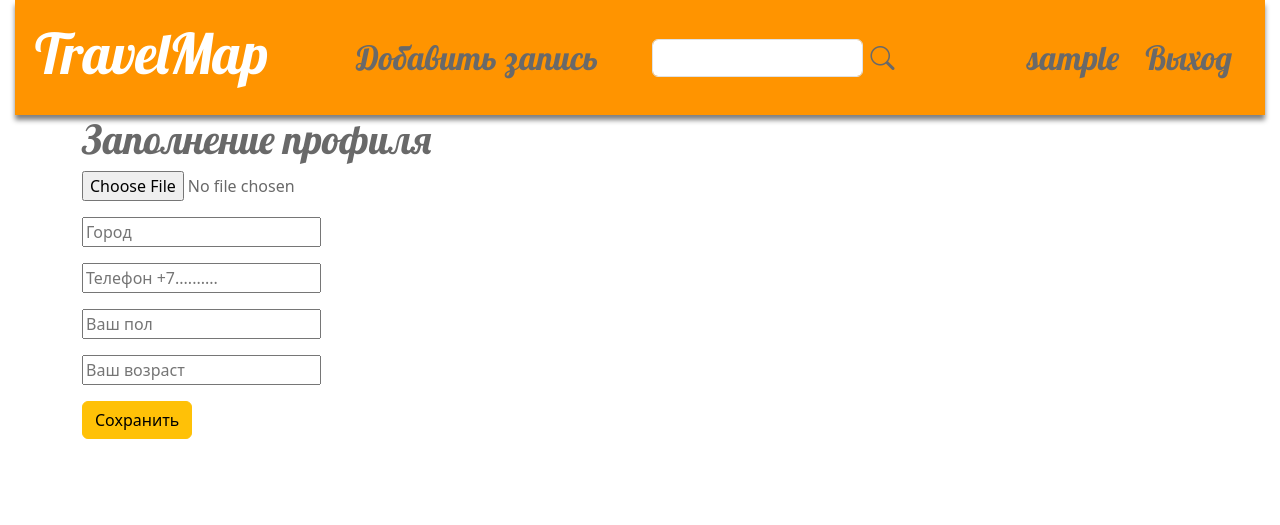
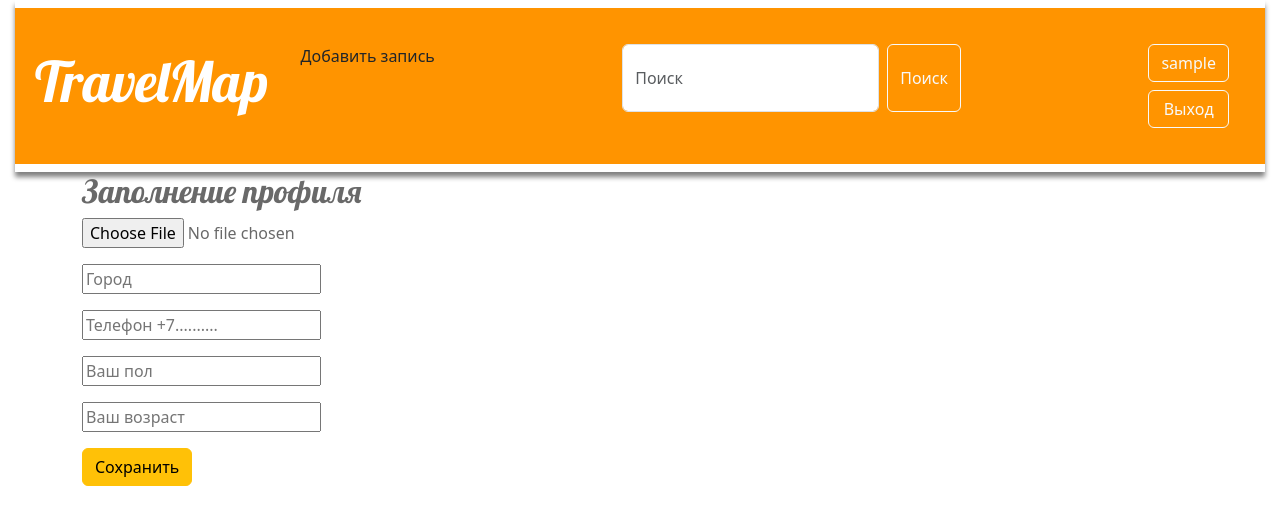
Before and after one commit to phk70/diplom_blog, a Django app: page /users/profile/ in a window 1280 px wide. Shown: the top 525 px of the page. Run offline with Django 5.2, Linux system fonts and the light colour scheme; the visitor is signed in with stand-in values (Sample User, id 1).

Commit message:
Много много верстки + адаптивность под малые экраны

```diff
--- a/blog/static/css/blog.css
+++ b/blog/static/css/blog.css
@@ -7,13 +7,6 @@ body {
     padding-left: 15px;
     padding-right: 15px;
     color: dimgray;
-}
-
-.page-header {
-    background-color: #ff9400;
-    margin-top: 0;
-    padding: 20px 20px 20px 20px;
-    min-width: 910px;
 }
 
 nav {
@@ -31,8 +24,6 @@ nav {
     font-size: 42pt;
     text-decoration: none;
 }
-
-
 
 .text-body {
     font-family: 'Lobster', cursive;
@@ -61,13 +52,6 @@ h1, h2, h3, h4 {
 .post-form textarea, .post-form input {
     width: 100%;
 }
-/*
-.top-menu, .top-menu:hover, .top-menu:visited {
-    color: #ffffff;
-    float: right;
-    font-size: 26pt;
-    margin-right: 20px;
-} */
 
 .post {
     box-shadow: 0px 5px 5px gray;
@@ -86,7 +70,7 @@ h1, h2, h3, h4 {
     text-decoration: none;
 }
 
-.post h1, .post p {
+.post h1, .post p, .post a h2 {
     color: dimgray
 }
 
@@ -105,3 +89,114 @@ h1, h2, h3, h4 {
 .published p {
     text-align: end;
 }
+
+.page-header {
+    background-color: #ff9400;
+    margin-top: 0;
+    padding: 20px 20px 20px 20px;
+    max-width: 100%;
+    overflow-x: hidden;
+}
+
+  @media (max-width: 767px) {
+
+  }
+
+  @media (max-width: 768px) {
+      .post {
+          min-width: auto;
+      }
+
+      .page-header h1, .page-header h1 a {
+          font-size: 28pt;
+      }
+
+      .text-body {
+          font-size: 18pt;
+      }
+  }
+  @media (max-width: 1199px) {
+      .navbar-toggler {
+          display: block;
+      }
+
+      .offcanvas {
+          background-color: #ff9400;
+      }
+
+      .navbar-collapse {
+          position: absolute;
+          top: 100%;
+          left: 0;
+          right: 0;
+          background-color: #ff9400;
+          padding: 1rem;
+          z-index: 1000;
+      }
+
+      .navbar-nav {
+          flex-direction: column;
+      }
+
+      .navbar-nav .nav-item {
+          margin-bottom: 0.5rem;
+      }
+
+      .form-inline {
+          flex-direction: column;
+          align-items: stretch;
+      }
+
+      .form-inline .form-control {
+          margin-right: 0;
+          margin-bottom: 0.5rem;
+      }
+
+      .btn-group {
+          display: flex;
+          flex-direction: column;
+      }
+
+      .btn-group .btn {
+          margin-bottom: 0.5rem;
+      }
+  }
+
+  @media (max-width: 1199px) and (min-width: 768px) {
+      .navbar-brand h1 {
+          font-size: 24pt;
+      }
+  }
+    @media (max-width: 767px) {
+        .navbar-brand h1 {
+            font-size: 20pt;
+        }
+
+        .offcanvas {
+            width: 75%;
+        }
+    }
+  }
+
+  @media (min-width: 1200px) {
+      .navbar-toggler {
+          display: none;
+      }
+
+    .offcanvas {
+        position: static;
+        visibility: visible !important;
+        background-color: transparent;
+    }
+
+    .offcanvas-header {
+        display: none;
+    }
+}
+@media (max-width: 767px) {
+    .offcanvas-body .btn {
+        font-size: 16pt;
+        text-align: left;
+        padding-left: 0;
+    }
+}
--- a/blog/templates/blog/base.html
+++ b/blog/templates/blog/base.html
@@ -4,7 +4,7 @@
 <html lang="en">
 <head>
     <meta charset="UTF-8">
-    <meta name="viewport" content="width=device-width, initial-scale=1.0">
+    <meta name="viewport" content="width=device-width, initial-scale=1, shrink-to-fit=no">
     <title>TravelMap</title>
     <link rel="shortcut icon" type="image/png" href="{% static 'image/favicon.png' %}" />
     <link rel="preconnect" href="https://fonts.googleapis.com">
@@ -23,37 +23,33 @@
 <body>
     <div class="btn-up btn-up_hide"></div>
     <header>
-        <nav>
-            <div class="page-header">
-                <div class="row">
-                    <div class="col-3">
-                        <h1><a href="/">TravelMap</a></h1>
+        <nav class="navbar navbar-expand-md navbar-light">
+            <div class="container-fluid page-header">
+                <a class="navbar-brand" href="/"><h1>TravelMap</h1></a>
+                <button class="navbar-toggler" type="button" data-bs-toggle="offcanvas" data-bs-target="#navbarOffcanvas" aria-controls="navbarOffcanvas" aria-expanded="false" aria-label="Toggle navigation">
+                    <span class="navbar-toggler-icon"></span>
+                </button>
+                <div class="offcanvas offcanvas-end p-3" tabindex="-1" id="navbarOffcanvas" aria-labelledby="navbarOffcanvasLabel">
+                    <div class="offcanvas-header">
+                        <button type="button" class="btn-close text-reset" data-bs-dismiss="offcanvas" aria-label="Close"></button>
                     </div>
-                    {% if user.is_authenticated %}
-                    <div class="col-3 d-flex align-items-center">
-                        <a href="{% url 'blog:post_add' %}"/><button type="button" class="btn bg-transparent text-body">Добавить запись</button></a>
-                    </div>
-                    {% endif %}
-                    <div class="col-3 d-flex align-items-center">
-                        <form>
-                            <div class="d-flex align-items-center justify-content-end fs-5">
-                                <input class="form-control me-2" type="search" aria-label="Search">
-                                <a class="search-button bi bi-search fs-4 me-3 d-flex align-items-center" href="{% url 'blog:post_list' %}"><button class="btn bg-transparent text-body" type="submit"></button></a>
-                            </div>
+                    <div class="d-flex justify-content-between">
+                        {% if user.is_authenticated %}
+                            <a class="nav-link" href="{% url 'blog:post_add' %}">Добавить запись</a>
+                        {% endif %}
+                        <form class="d-flex mb-3" action="{% url 'blog:post_list' %}" method="get">
+                            <input class="form-control me-2" type="search" placeholder="Поиск" aria-label="Search" name="search">
+                            <button class="btn btn-outline-light" type="submit">Поиск</button>
                         </form>
-                    </div>
-                    <div class="col-3 d-flex align-items-center justify-content-end fs-5">
                         <form method="post" action="{% url 'users:logout' %}">
                             {% csrf_token %}
                             {% if user.is_authenticated %}
-                                <div class="btn-group" role="group" aria-label="Basic example">
-                                    <a href="{% url 'users:profile' %}"/><button type="button" class="btn bg-transparent text-body">{{user.username}}</button></a>
-                                    <a href="{% url 'users:logout' %}"/><button type="submit" class="btn bg-transparent text-body">Выход</button></a>
+                                <div class="d-flex flex-column">
+                                    <a href="{% url 'users:profile' %}" class="btn btn-outline-light mb-2">{{user.username}}</a>
+                                    <button type="submit" class="btn btn-outline-light">Выход</button>
                                 </div>
-                                {% else %}
-                                <div class="btn-group" role="group" aria-label="Basic example">
-                                    <a href="{% url 'users:login' %}"/><button type="button" class="btn bg-transparent text-body">Вход</button></a>
-                                </div>
+                            {% else %}
+                                <a href="{% url 'users:login' %}" class="btn btn-outline-light">Вход</a>
                             {% endif %}
                         </form>
                     </div>
@@ -61,7 +57,7 @@
             </div>
         </nav>
     </header>
-    <div class="container">
+    <div class="container mb-3">
         <div class="row">
 
                 {% block content %}
@@ -71,3 +67,5 @@
     </div>
 </body>
 </html>
+
+<script src="https://cdn.jsdelivr.net/npm/bootstrap@5.3.3/dist/js/bootstrap.bundle.min.js" integrity="sha384-YvpcrYf0tY3lHB60NNkmXc5s9fDVZLESaAA55NDzOxhy9GkcIdslK1eN7N6jIeHz" crossorigin="anonymous"></script>
--- a/users/templates/users/logout.html
+++ b/users/templates/users/logout.html
@@ -1,7 +1,7 @@
 {% extends "blog/base.html" %}
 
 {% block content %}
-    <div class="container pb-3">
+
         <h1>Вы вышли</h1>
-    </div>
+
 {% endblock content %}
--- a/users/templates/users/profile.html
+++ b/users/templates/users/profile.html
@@ -2,35 +2,40 @@
 
 {% block content %}
     {% if user.profile %}
-        <h1>Профиль</h1>
-        <div class="row">
-            <div class="col-4 d-flex align-items-center">
-                {% if user.profile.image %}
-                    <img src="{{ user.profile.image.url }}" class="rounded-circle" width=200px>
-                {% endif %}
+
+
+                <div class="col-12 col-md-4 mb-3">
+                    {% if user.profile.image %}
+                        <img src="{{ user.profile.image.url }}" class="img-fluid rounded-circle" alt="{{ user.username }}">
+                    {% endif %}
+                </div>
+                <div class="col-12 col-md-8">
+                    <h2 class="mb-4">Профиль</h2>
+                    <div class="row">
+                        <div class="col-6">
+                            <p>Имя пользователя:</p>
+                            <p>Город:</p>
+                            <p>Email:</p>
+                            <p>Телефон:</p>
+                            <p>Пол:</p>
+                            <p>Возраст:</p>
+                        </div>
+                        <div class="col-6">
+                            <p>{{ user.username }}</p>
+                            <p>{{ user.profile.city }}</p>
+                            <p>{{ user.email }}</p>
+                            <p>{{ user.profile.contact_number }}</p>
+                            <p>{{ user.profile.sex }}</p>
+                            <p>{{ user.profile.age }}</p>
+                        </div>
+                    </div>
+                    <a href="{% url 'blog:posts_user' id=user.id %}" class="btn btn-warning mt-3">Записи пользователя</a>
+                </div>
             </div>
-            <div class="col-3">
-                <p class="mb-3 d-flex justify-content-end"> Имя пользователя:<p>
-                <p class="mb-3 d-flex justify-content-end"> Город:<p>
-                <p class="mb-3 d-flex justify-content-end"> Email:<p>
-                <p class="mb-3 d-flex justify-content-end"> Телефон:<p>
-                <p class="mb-3 d-flex justify-content-end"> Пол:<p>
-                <p class="mb-3 d-flex justify-content-end"> Возраст:<p>
-                <a href="{% url 'blog:posts_user' id=user.id %}"><p class="mb-3 d-flex justify-content-end">Записи пользователя</p></a>
-            </div>
-            <div class="col-5">
-                <p class="mb-3"> {{ user.username }}<p>
-                <p class="mb-3"> {{ user.profile.city }}<p>
-                <p class="mb-3"> {{ user.email }}<p>
-                <p class="mb-3"> {{ user.profile.contact_number}}<p>
-                <p class="mb-3"> {{ user.profile.sex }}<p>
-                <p class="mb-3"> {{ user.profile.age }}<p>
-                <p class="mb-3"> {{ posts.count }}<p>
-            </div>
-        </div>
+
     {% else %}
         <div>
-            <h1>Заполнение профиля</h1>
+            <h2>Заполнение профиля</h2>
             <form method="post" enctype="multipart/form-data">
                 {% csrf_token %}
                 <div>
```
Also changed, not shown: blog/templates/blog/post_add.html (+19 -14 lines), blog/templates/blog/post_delete.html (+17 -9 lines), blog/templates/blog/post_detail.html (+11 -10 lines), blog/templates/blog/post_list.html (+6 -6 lines), blog/templates/blog/post_update.html (+25 -17 lines), blog/templates/blog/posts_user.html (+17 -20 lines), users/templates/users/login.html (+15 -14 lines), users/templates/users/register.html (+10 -12 lines).
